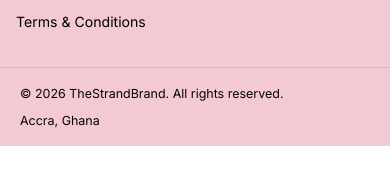
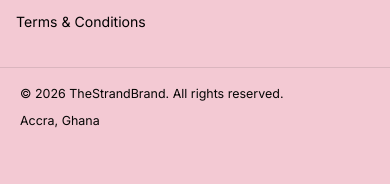
Before and after one commit to Jaytoobad/TheStrandBrand, a React (Vite) app: page / in a window 390 px wide. Shown: the part 2346-2530 px from the top of the page. Before the commit the page ends 2492 px from the top, so only its background shows below. Built offline with nearby package versions, Linux system fonts and the light colour scheme; no server answers; the database is empty; what @posthog/react would draw is missing.

Commit message:
fix: keep mobile footer text clear of WhatsApp button
Adds 80px bottom padding to .footer-bottom on screens up to 640px so the fixed WhatsApp button no longer covers the copyright line.

```diff
--- a/src/styles/globals.css
+++ b/src/styles/globals.css
@@ -470,7 +470,8 @@ html, body { overflow-x: hidden; }
   }
   .footer-bottom {
     margin-top: 24px;
-    padding: 16px 20px;
+    /* Extra bottom space keeps the copyright clear of the fixed WhatsApp button (46px + 16px offset) */
+    padding: 16px 20px 80px;
   }
 }
 
```
